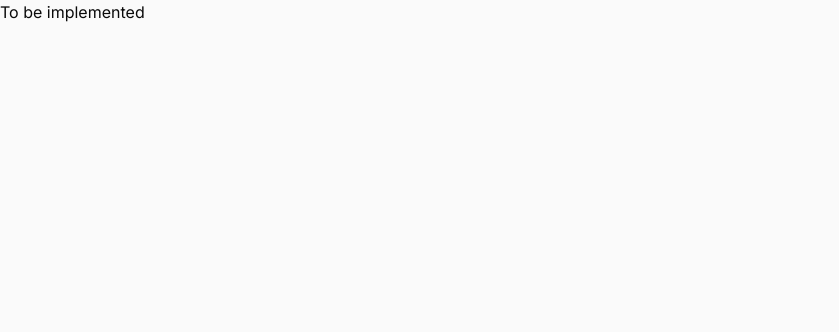
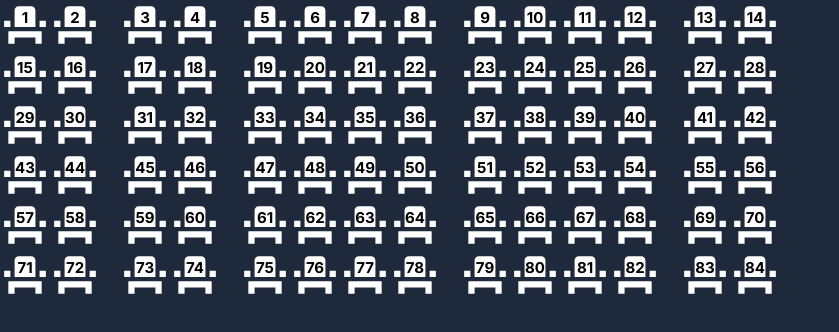
Before and after one commit to Srijan-t0d0/ticket, a Next.js app: page /bookticket in a window 1280 px wide. Shown: the top 332 px of the page, without its empty margins (0-839 px from the left). Built offline with nearby package versions, Linux system fonts and the light colour scheme.

Commit message:
added seat selection element

```diff
--- a/app/bookticket/page.tsx
+++ b/app/bookticket/page.tsx
@@ -1,7 +1,146 @@
-export default function Page(){
-    return (
-        <div>
-            To be implemented
-        </div>
-    )
+"use client";
+import { MdEventSeat } from "react-icons/md";
+import { useEffect, useState } from "react";
+
+export default function Page() {
+  const rows = [1, 2, 3, 4, 5, 6];
+  const [selectedSeat, setSelectedSeat] = useState<number[]>([]);
+
+  useEffect(() => {
+    console.log(selectedSeat);
+  }, [selectedSeat]);
+
+  const handleClick = (number: number) => {
+    setSelectedSeat((prevSelected) => {
+      if (prevSelected.includes(number)) {
+        return prevSelected.filter((seat) => seat !== number);
+      } else {
+        return [...prevSelected, number];
+      }
+    });
+  };
+
+  return (
+    <main className="h-screen w-screen">
+      <div className="scale-50 origin-top-left">
+        {rows.map((r) => (
+          <div className="flex gap-10" key={`row-${r}`}>
+            <div className="flex">
+              <Seat
+                handleClick={handleClick}
+                selected={selectedSeat.includes((r - 1) * 14 + 1)}
+                number={(r - 1) * 14 + 1}
+              />
+              <Seat
+                handleClick={handleClick}
+                selected={selectedSeat.includes((r - 1) * 14 + 2)}
+                number={(r - 1) * 14 + 2}
+              />
+            </div>
+            <div className="flex">
+              <Seat
+                handleClick={handleClick}
+                selected={selectedSeat.includes((r - 1) * 14 + 3)}
+                number={(r - 1) * 14 + 3}
+              />
+              <Seat
+                handleClick={handleClick}
+                selected={selectedSeat.includes((r - 1) * 14 + 4)}
+                number={(r - 1) * 14 + 4}
+              />
+            </div>
+            <div className="flex">
+              <Seat
+                handleClick={handleClick}
+                selected={selectedSeat.includes((r - 1) * 14 + 5)}
+                number={(r - 1) * 14 + 5}
+              />
+              <Seat
+                handleClick={handleClick}
+                selected={selectedSeat.includes((r - 1) * 14 + 6)}
+                number={(r - 1) * 14 + 6}
+              />
+              <Seat
+                handleClick={handleClick}
+                selected={selectedSeat.includes((r - 1) * 14 + 7)}
+                number={(r - 1) * 14 + 7}
+              />
+              <Seat
+                handleClick={handleClick}
+                selected={selectedSeat.includes((r - 1) * 14 + 8)}
+                number={(r - 1) * 14 + 8}
+              />
+            </div>
+            <div className="flex">
+              <Seat
+                handleClick={handleClick}
+                selected={selectedSeat.includes((r - 1) * 14 + 9)}
+                number={(r - 1) * 14 + 9}
+              />
+              <Seat
+                handleClick={handleClick}
+                selected={selectedSeat.includes((r - 1) * 14 + 10)}
+                number={(r - 1) * 14 + 10}
+              />
+              <Seat
+                handleClick={handleClick}
+                selected={selectedSeat.includes((r - 1) * 14 + 11)}
+                number={(r - 1) * 14 + 11}
+              />
+              <Seat
+                handleClick={handleClick}
+                selected={selectedSeat.includes((r - 1) * 14 + 12)}
+                number={(r - 1) * 14 + 12}
+              />
+            </div>
+            <div className="flex">
+              <Seat
+                handleClick={handleClick}
+                selected={selectedSeat.includes((r - 1) * 14 + 13)}
+                number={(r - 1) * 14 + 13}
+              />
+              <Seat
+                handleClick={handleClick}
+                selected={selectedSeat.includes((r - 1) * 14 + 14)}
+                number={(r - 1) * 14 + 14}
+              />
+            </div>
+          </div>
+        ))}
+      </div>
+    </main>
+  );
 }
+
+interface SeatProps {
+  number: number;
+  handleClick: (number: number) => void;
+  selected?: boolean;
+}
+
+const Seat = ({ number, handleClick, selected }: SeatProps) => {
+  return (
+    <div
+      className="relative w-[100px] h-[100px] hover:cursor-pointer"
+      onClick={() => handleClick(number)}
+    >
+      <MdEventSeat
+        size={100}
+        fill={selected ? "#8888FF" : "#ffffff"} //
+      />
+
+      <div
+        className="absolute"
+        style={{ top: "50%", left: "50%", transform: "translate(-50%, -90%)" }}
+      >
+        <span
+          className={`font-bold text-3xl ${
+            !selected ? "text-black" : "text-white"
+          }`}
+        >
+          {number.toString()}
+        </span>
+      </div>
+    </div>
+  );
+};
--- a/app/layout.tsx
+++ b/app/layout.tsx
@@ -16,7 +16,9 @@ export default function RootLayout({
 }>) {
   return (
     <html lang="en">
-      <body className={`${inter.className} bg-primary-foreground`}>{children}</body>
+      <body className={`${inter.className} bg-slate-800 text-white`}>
+        {children}
+      </body>
     </html>
   );
 }
--- a/package.json
+++ b/package.json
@@ -21,6 +21,7 @@
     "next-auth": "5.0.0-beta.20",
     "react": "^18",
     "react-dom": "^18",
+    "react-icons": "^5.3.0",
     "tailwind-merge": "^2.5.2",
     "tailwindcss-animate": "^1.0.7"
   },
```
Also changed, not shown: 1 other file (tests, documents, lock files or other folders).
